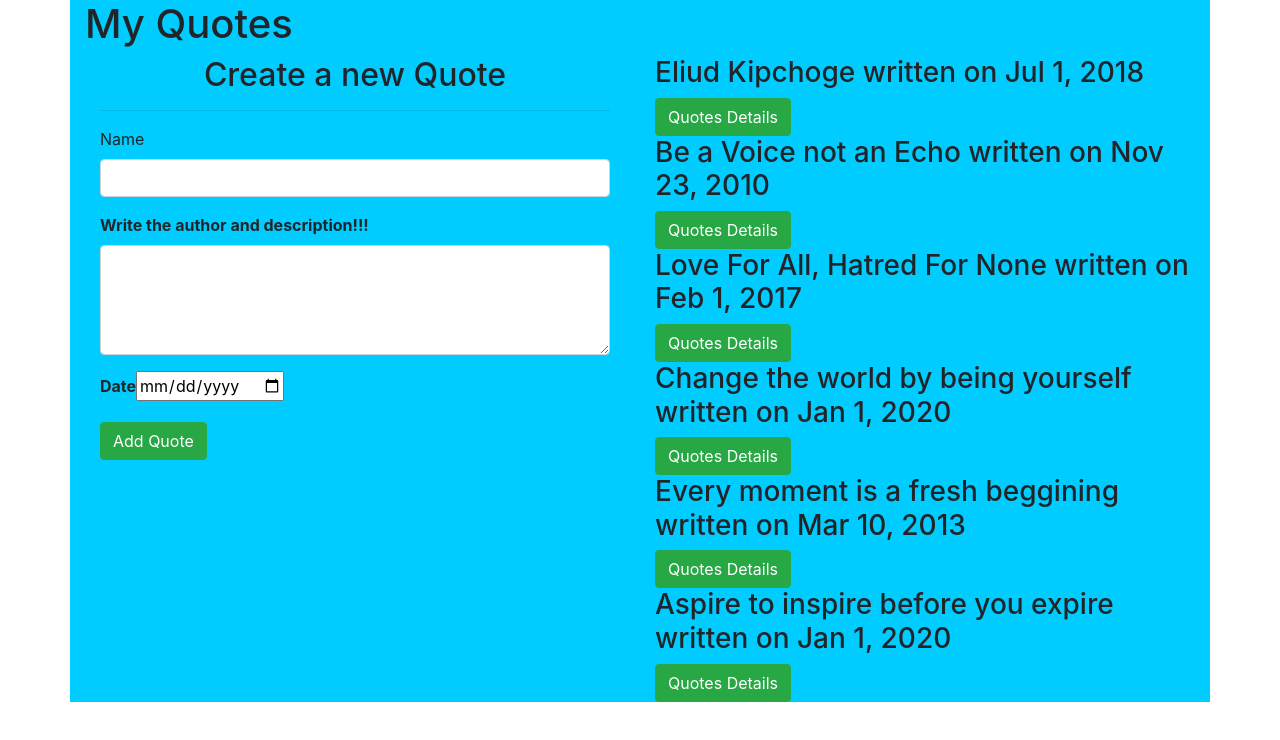
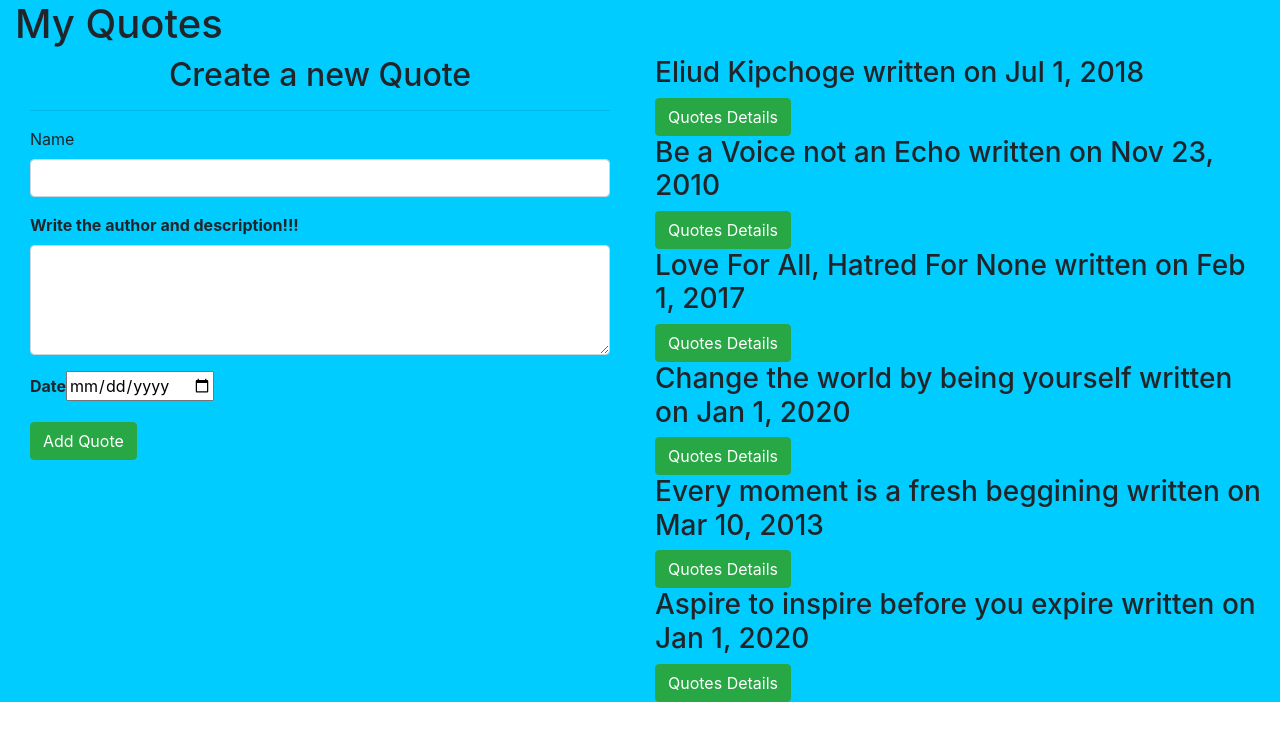
Before and after one commit to Abdifatah135/Angular-project, an Angular app: page / in a window 1280 px wide. Shown: the top 740 px of the page. Built offline with nearby package versions, Linux system fonts and the light colour scheme.

Commit message:
all changes

```diff
--- a/src/app/app.module.ts
+++ b/src/app/app.module.ts
@@ -10,7 +10,7 @@ import { QuoteDetailComponent } from './quote-detail/quote-detail.component';
 import { StrikethroughDirective } from './strikethrough.directive';
 import { DateCountPipe } from './date-count.pipe';
 import { QuoteFormComponent } from './quote-form/quote-form.component';
-
+ import{ QuoteService } from './quote-service/quote.service'
 
 @NgModule({
   declarations: [
@@ -26,7 +26,7 @@ import { QuoteFormComponent } from './quote-form/quote-form.component';
     AppRoutingModule,
     FormsModule
   ],
-  providers: [],
+  providers: [QuoteService],
   bootstrap: [AppComponent]
 })
 export class AppModule { }
--- /dev/null
+++ b/src/app/quote-service/quote.service.ts
@@ -0,0 +1,9 @@
+import { Injectable } from '@angular/core';
+
+@Injectable({
+  providedIn: 'root'
+})
+export class QuoteService {
+
+  constructor() { }
+}
--- a/src/app/quote/quote.component.css
+++ b/src/app/quote/quote.component.css
@@ -1,3 +1,4 @@
 .image{
     background-color: rgb(0, 204, 255);
+    background-size: cover;
 }
--- a/src/app/quote/quote.component.html
+++ b/src/app/quote/quote.component.html
@@ -1,4 +1,5 @@
-<div class="container image">
+<body class="image">
+  <div class="container-fluid">
     <h1>My Quotes</h1>
     <div class="row">
       <div class="col-md-6">
@@ -28,3 +29,5 @@
       </div>
     </div>
   </div>
+
+</body>
```
Also changed, not shown: 2 other files (tests, documents, lock files or other folders). Lines whose indentation alone changed are shown as unchanged.
